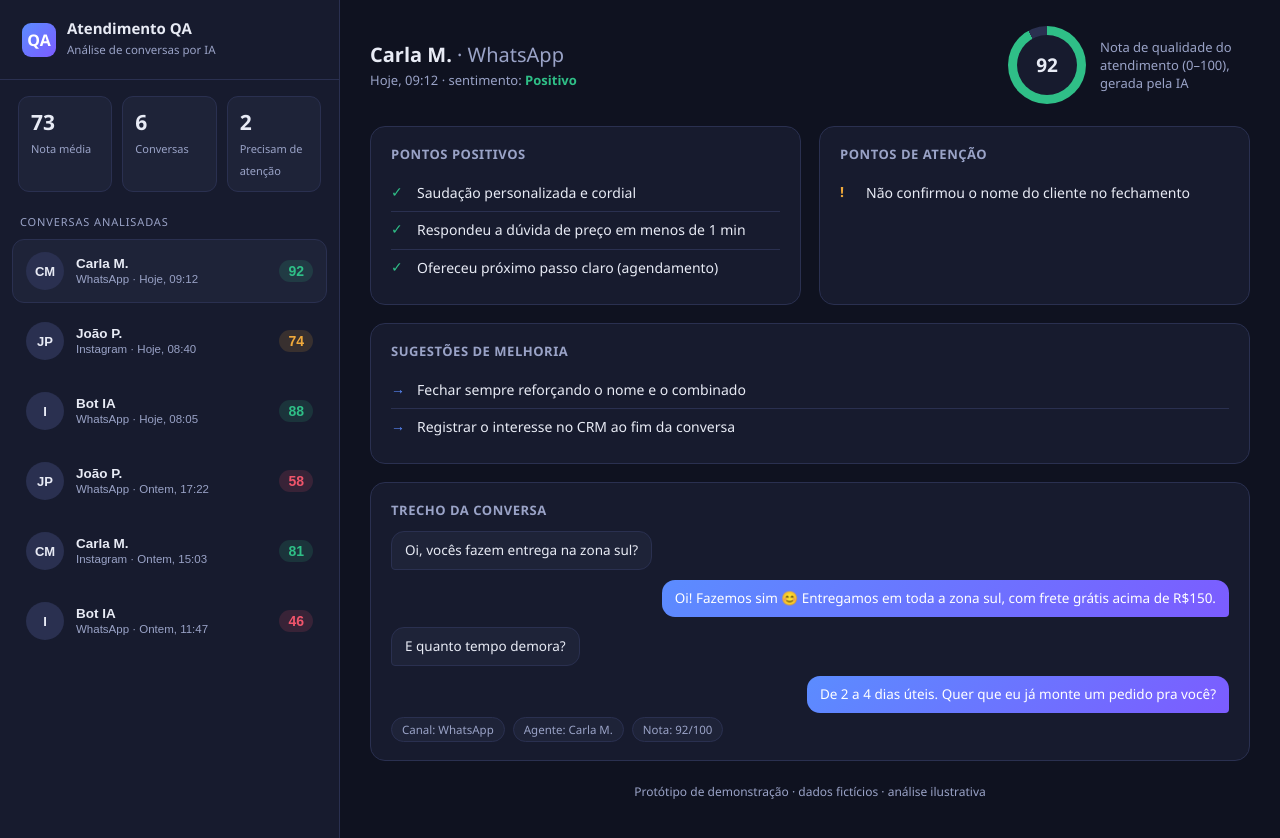
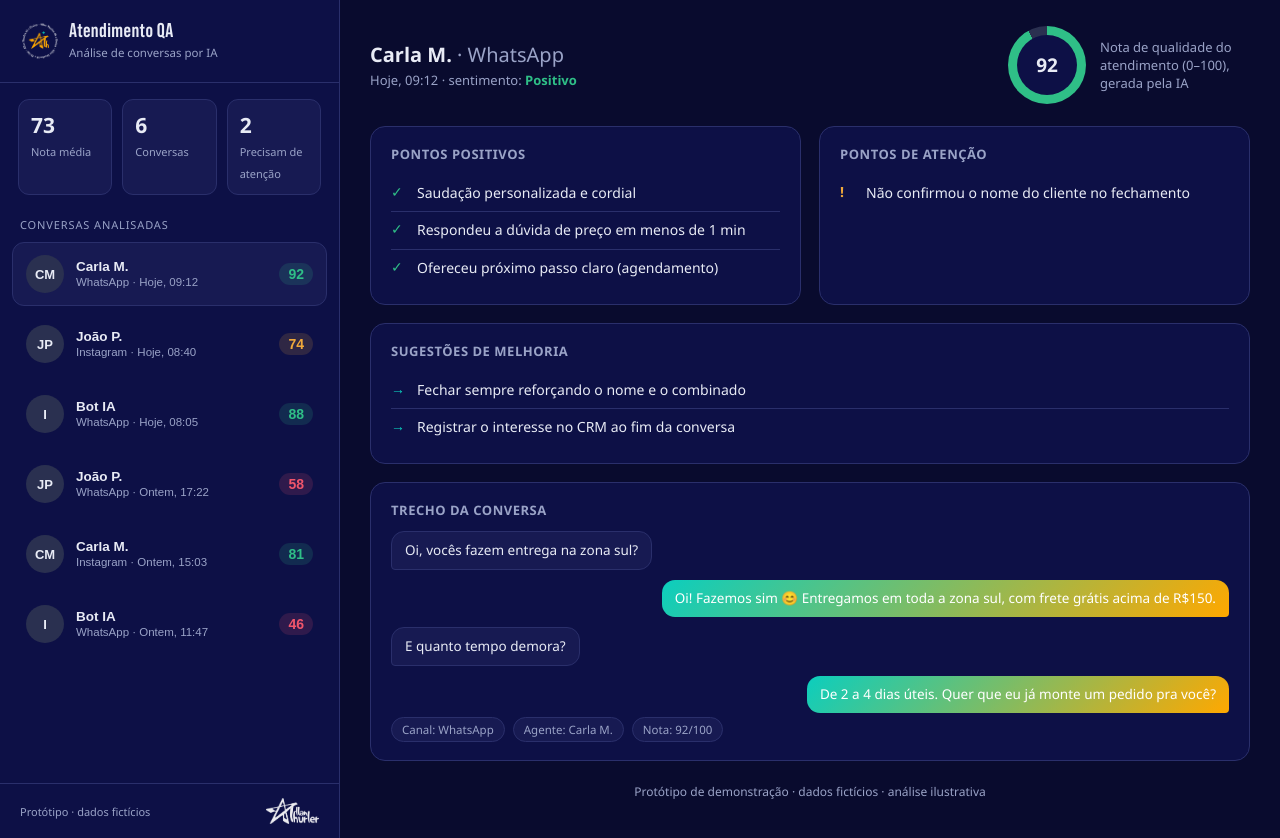
Before and after one commit to allanthiaedesign/conversation-qa-prototype, a plain HTML site: page index.html in a window 1280 px wide. Drawn offline with Linux system fonts and the light colour scheme.

Commit message:
Aplica identidade visual Allan Thurler (paleta ciano/marinho/ambar, Bebas Neue Pro, monograma + logomarca)
Co-Authored-By: Claude Opus 4.8 <noreply@anthropic.com>

```diff
--- a/index.html
+++ b/index.html
@@ -5,10 +5,12 @@
 <meta name="viewport" content="width=device-width, initial-scale=1.0" />
 <title>QA de Atendimento com IA — Protótipo</title>
 <style>
+  @font-face{font-family:"Bebas Neue Pro";src:url("fonts/Bebas-Neue-Pro-Bold.ttf") format("truetype");font-weight:700;font-display:swap}
   :root{
-    --bg:#0f1220; --panel:#171b2e; --panel2:#1e2338; --line:#2a3050;
-    --text:#e8ebf5; --muted:#9aa3c7; --brand:#5b8cff; --brand2:#7c5cff;
+    --bg:#090b2e; --panel:#0D1046; --panel2:#171a52; --line:#2a2f6b;
+    --text:#e8ebf5; --muted:#9aa3c7; --brand:#0BCEBE; --brand2:#FFA800;
     --good:#2fbf87; --warn:#f0a93b; --bad:#f0556b;
+    --display:"Bebas Neue Pro","Segoe UI",system-ui,sans-serif;
   }
   *{box-sizing:border-box}
   body{margin:0;font-family:"Segoe UI",system-ui,Roboto,Arial,sans-serif;background:var(--bg);color:var(--text)}
@@ -17,9 +19,8 @@
   /* ---- sidebar / lista ---- */
   .side{background:var(--panel);border-right:1px solid var(--line);display:flex;flex-direction:column}
   .brand{padding:20px 22px;display:flex;align-items:center;gap:11px;border-bottom:1px solid var(--line)}
-  .logo{width:34px;height:34px;border-radius:9px;background:linear-gradient(135deg,var(--brand),var(--brand2));
-    display:grid;place-items:center;font-weight:800;color:#fff}
-  .brand h1{font-size:15px;margin:0;line-height:1.15}
+  .logo{width:36px;height:36px;background:url("img/ath-mark.png") no-repeat center/contain;flex:none}
+  .brand h1{font-family:var(--display);font-weight:700;font-size:20px;letter-spacing:.02em;margin:0;line-height:1}
   .brand span{font-size:11.5px;color:var(--muted)}
   .kpis{display:flex;gap:10px;padding:16px 18px}
   .kpi{flex:1;background:var(--panel2);border:1px solid var(--line);border-radius:11px;padding:11px 12px}
@@ -27,6 +28,9 @@
   .kpi small{color:var(--muted);font-size:11px}
   .listhead{padding:6px 20px 10px;color:var(--muted);font-size:11px;letter-spacing:.08em;text-transform:uppercase}
   .list{overflow:auto;flex:1;padding:0 12px 16px}
+  .sidefoot{border-top:1px solid var(--line);padding:14px 20px;display:flex;align-items:center;justify-content:space-between;gap:10px}
+  .sidefoot span{color:var(--muted);font-size:11px}
+  .sidefoot img{height:26px;width:auto;opacity:.92}
   .item{width:100%;text-align:left;background:transparent;border:1px solid transparent;border-radius:12px;
     padding:12px 13px;margin-bottom:6px;cursor:pointer;display:flex;gap:12px;align-items:center;color:var(--text)}
   .item:hover{background:var(--panel2)}
@@ -73,7 +77,7 @@
 <div class="app">
   <aside class="side">
     <div class="brand">
-      <div class="logo">QA</div>
+      <div class="logo"></div>
       <div><h1>Atendimento QA</h1><span>Análise de conversas por IA</span></div>
     </div>
     <div class="kpis">
@@ -83,6 +87,10 @@
     </div>
     <div class="listhead">Conversas analisadas</div>
     <div class="list" id="list"></div>
+    <div class="sidefoot">
+      <span>Protótipo · dados fictícios</span>
+      <img src="img/allan-logo.png" alt="Allan Thurler" />
+    </div>
   </aside>
   <main class="main" id="main"></main>
 </div>
```
Also changed, not shown: docs/app.png, docs/mobile.png, fonts/Bebas-Neue-Pro-Bold.ttf (added), fonts/Bebas-Neue-Pro-Expanded-Bold.ttf (added), fonts/Bebas-Neue-Pro-License.txt (added), img/allan-logo.png (added), img/ath-mark.png (added).
